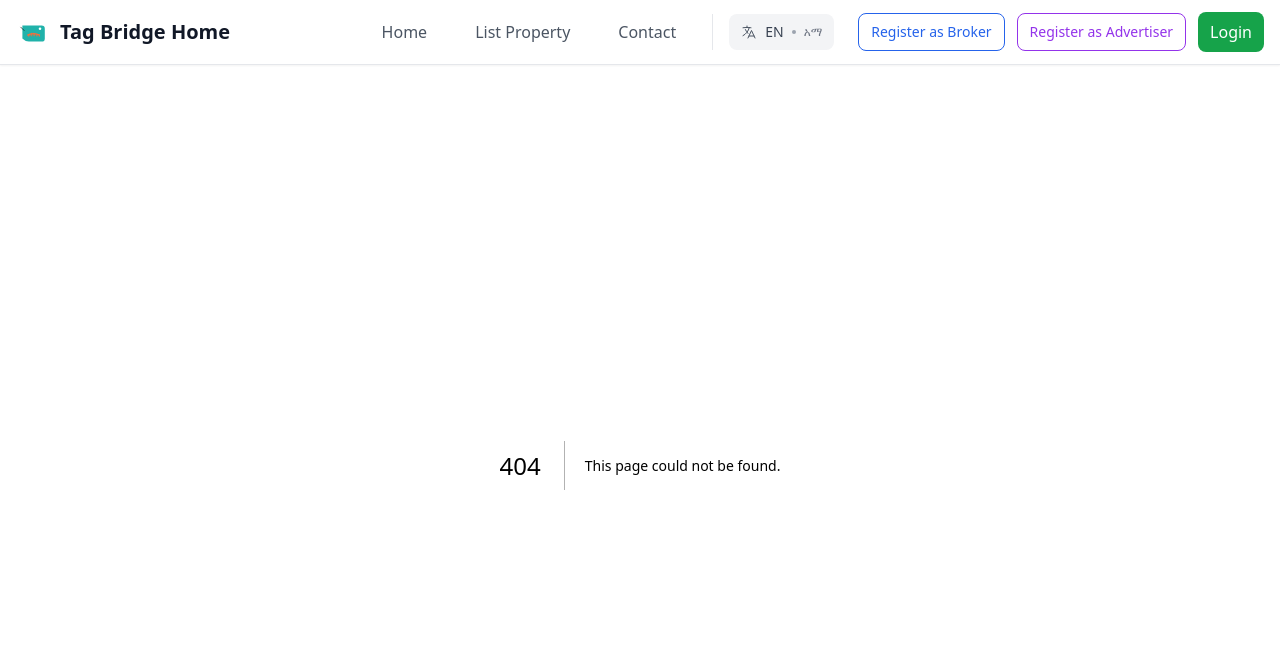
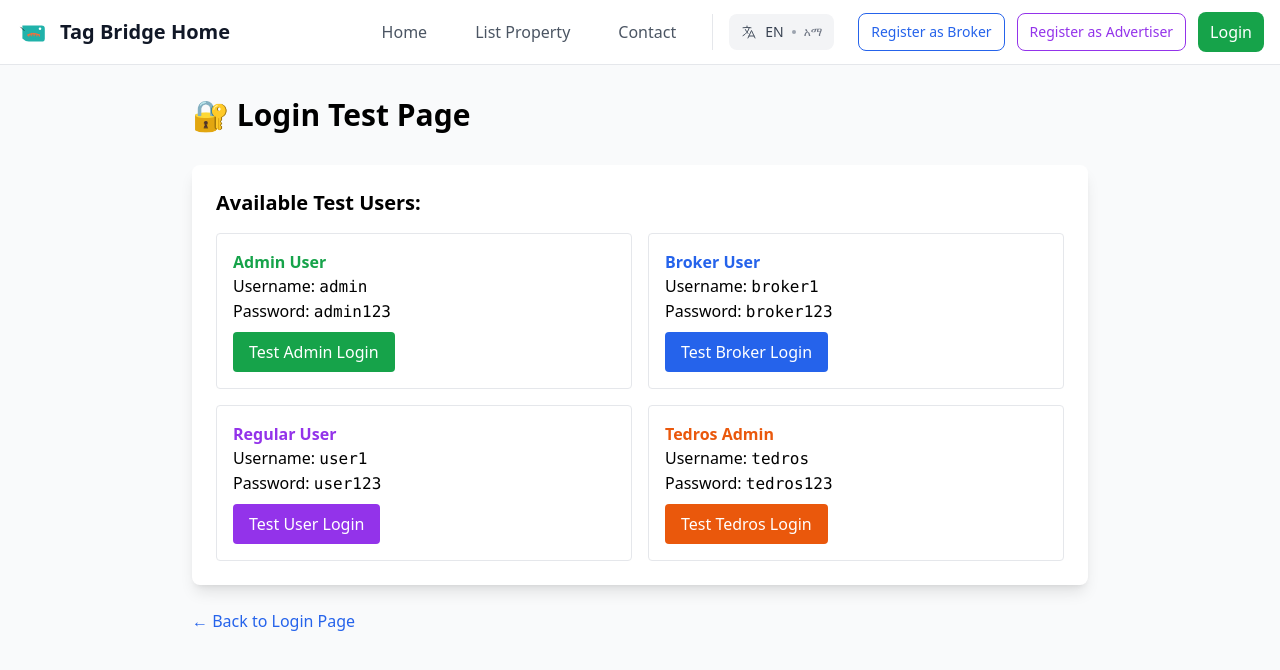
Before and after one commit to TedrosAbebe/tag-bridge-home, a Next.js app: page /test-login in a window 1280 px wide. Before the commit this address had no page. Shown: the top 670 px of the page. Built offline with nearby package versions, Linux system fonts and the light colour scheme.

Commit message:
Fix login functionality and add debugging tools
- Created missing app/types.ts file for User interface
- Added test-login page for debugging login issues
- Fixed type imports in AuthContext
- Ready to test login functionality

```diff
--- /dev/null
+++ b/app/test-login/page.tsx
@@ -0,0 +1,122 @@
+'use client'
+
+import { useState } from 'react'
+
+export default function TestLoginPage() {
+  const [result, setResult] = useState('')
+  const [loading, setLoading] = useState(false)
+
+  const testLogin = async (username: string, password: string) => {
+    setLoading(true)
+    setResult('')
+
+    try {
+      console.log('🔐 Testing login with:', { username, password })
+
+      const response = await fetch('/api/auth/login', {
+        method: 'POST',
+        headers: { 'Content-Type': 'application/json' },
+        body: JSON.stringify({ username, password })
+      })
+
+      console.log('📡 Response status:', response.status)
+
+      const data = await response.json()
+      console.log('📡 Response data:', data)
+
+      setResult(JSON.stringify(data, null, 2))
+    } catch (error) {
+      console.error('❌ Login test error:', error)
+      setResult(`Error: ${error}`)
+    } finally {
+      setLoading(false)
+    }
+  }
+
+  return (
+    <div className="min-h-screen bg-gray-50 p-8">
+      <div className="max-w-4xl mx-auto">
+        <h1 className="text-3xl font-bold mb-8">🔐 Login Test Page</h1>
+
+        <div className="bg-white p-6 rounded-lg shadow-lg mb-6">
+          <h2 className="text-xl font-bold mb-4">Available Test Users:</h2>
+          <div className="grid grid-cols-1 md:grid-cols-2 gap-4">
+            <div className="border p-4 rounded">
+              <h3 className="font-bold text-green-600">Admin User</h3>
+              <p>Username: <code>admin</code></p>
+              <p>Password: <code>admin123</code></p>
+              <button
+                onClick={() => testLogin('admin', 'admin123')}
+                disabled={loading}
+                className="mt-2 bg-green-600 text-white px-4 py-2 rounded hover:bg-green-700 disabled:bg-gray-400"
+              >
+                Test Admin Login
+              </button>
+            </div>
+
+            <div className="border p-4 rounded">
+              <h3 className="font-bold text-blue-600">Broker User</h3>
+              <p>Username: <code>broker1</code></p>
+              <p>Password: <code>broker123</code></p>
+              <button
+                onClick={() => testLogin('broker1', 'broker123')}
+                disabled={loading}
+                className="mt-2 bg-blue-600 text-white px-4 py-2 rounded hover:bg-blue-700 disabled:bg-gray-400"
+              >
+                Test Broker Login
+              </button>
+            </div>
+
+            <div className="border p-4 rounded">
+              <h3 className="font-bold text-purple-600">Regular User</h3>
+              <p>Username: <code>user1</code></p>
+              <p>Password: <code>user123</code></p>
+              <button
+                onClick={() => testLogin('user1', 'user123')}
+                disabled={loading}
+                className="mt-2 bg-purple-600 text-white px-4 py-2 rounded hover:bg-purple-700 disabled:bg-gray-400"
+              >
+                Test User Login
+              </button>
+            </div>
+
+            <div className="border p-4 rounded">
+              <h3 className="font-bold text-orange-600">Tedros Admin</h3>
+              <p>Username: <code>tedros</code></p>
+              <p>Password: <code>tedros123</code></p>
+              <button
+                onClick={() => testLogin('tedros', 'tedros123')}
+                disabled={loading}
+                className="mt-2 bg-orange-600 text-white px-4 py-2 rounded hover:bg-orange-700 disabled:bg-gray-400"
+              >
+                Test Tedros Login
+              </button>
+            </div>
+          </div>
+        </div>
+
+        {loading && (
+          <div className="bg-blue-50 border border-blue-200 p-4 rounded-lg mb-6">
+            <div className="flex items-center">
+              <div className="animate-spin rounded-full h-5 w-5 border-b-2 border-blue-600 mr-2"></div>
+              Testing login...
+            </div>
+          </div>
+        )}
+
+        {result && (
+          <div className="bg-gray-900 text-green-400 p-4 rounded-lg">
+            <h3 className="font-bold mb-2">API Response:</h3>
+            <pre className="text-sm overflow-x-auto">{result}</pre>
+          </div>
+        )}
+
+        <div className="mt-6">
+          <a href="/login" className="text-blue-600 hover:text-blue-700">
+            ← Back to Login Page
+          </a>
+        </div>
+      </div>
+    </div>
+  )
+}
--- /dev/null
+++ b/app/types.ts
@@ -0,0 +1,49 @@
+// Shared types for the Tag Bridge Home application
+
+export interface User {
+  id: string
+  username: string
+  role: 'admin' | 'broker' | 'user' | 'advertiser'
+  created_at?: string
+  brokerStatus?: string
+}
+
+export interface Property {
+  id: string
+  title: string
+  description: string
+  price: number
+  currency: string
+  location: {
+    city: string
+    area: string
+  }
+  type: string
+  bedrooms?: number
+  bathrooms?: number
+  size: number
+  images: string[]
+  status: string
+  whatsappNumber: string
+  phoneNumber: string
+  advertiser?: {
+    name: string
+    business: string
+    email: string
+    website?: string
+  }
+  isPremium?: boolean
+  isFeatured?: boolean
+}
+
+export interface Banner {
+  id: string
+  title: { en: string; am: string }
+  description: { en: string; am: string }
+  buttonText: { en: string; am: string }
+  buttonLink: string
+  backgroundColor: string
+  textColor: string
+  icon: string
+  type: 'promotion' | 'announcement' | 'feature'
+}
```
